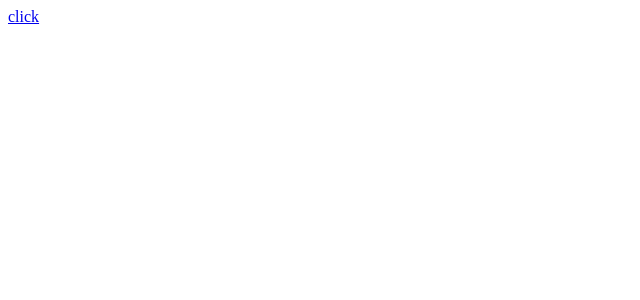
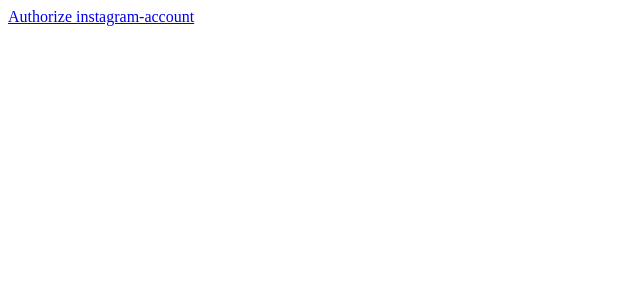
Before and after one commit to Huys-Arthur/AngularTesting, an Angular app: page /home in a window 1280 px wide. Shown: the top 300 px of the page, without its empty margins (0-640 px from the left). Built offline with nearby package versions, Linux system fonts and the light colour scheme.

Commit message:
changed name link

```diff
--- a/src/app/home/home.component.html
+++ b/src/app/home/home.component.html
@@ -1,8 +1,7 @@
-<a href="
-https://api.instagram.com/oauth/authorize
+<a href="https://api.instagram.com/oauth/authorize
 ?client_id={424887959161689}
 &redirect_uri={https://huys-arthur.github.io/AngularTesting/auth}
 &scope={user_profile,user_media}
 &response_type=code
 &state={state}"
->click</a>
+>Authorize instagram-account</a>
```
